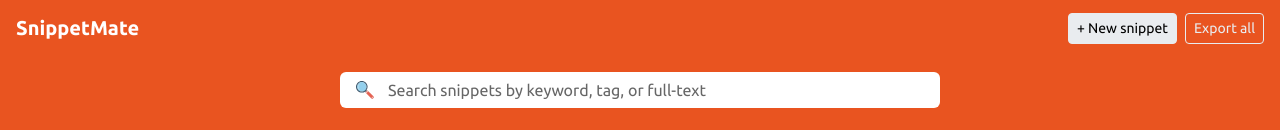
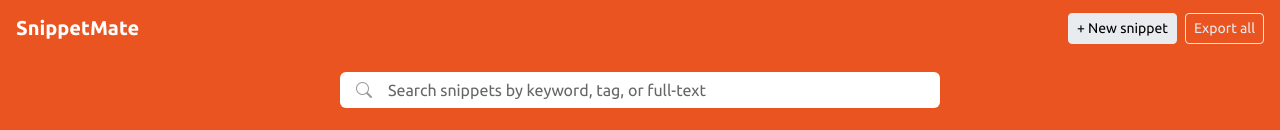
Before and after one commit to hexawulf/SnippetMate, a Vue app in the folder frontend/: page / in a window 1280 px wide. Shown: the top 130 px of the page. Built offline with nearby package versions, Linux system fonts and the light colour scheme.

Commit message:
feat(frontend) Day 4: I replaced the inline SVG with bootstrap-icons search icon (npm install bootstrap-icons)

```diff
--- a/frontend/package.json
+++ b/frontend/package.json
@@ -11,6 +11,7 @@
   "dependencies": {
     "@popperjs/core": "^2.11.8",
     "bootstrap": "^5.3.8",
+    "bootstrap-icons": "^1.13.1",
     "bootswatch": "^5.3.8",
     "vue": "^3.5.32"
   },
--- a/frontend/src/components/SearchBar.vue
+++ b/frontend/src/components/SearchBar.vue
@@ -16,24 +16,8 @@ defineEmits(['update:modelValue'])
       />
 
 
-
-      <!-- Magnifier icon — https://www.svgrepo.com/svg/263197/magnifying-glass-search -->
-  <svg class="position-absolute top-50 start-0 translate-middle-y ms-3"
-     width="18" height="18" viewBox="0 0 491.52 491.52"
-     xmlns="http://www.w3.org/2000/svg">
-  <ellipse style="opacity:0.5;fill:#27A2DB;" cx="158.537" cy="158.536" rx="129.777" ry="129.777"/>
-  <path style="opacity:0.5;fill:#FFFFFF;" d="M98.081,234.62c-43.316-43.315-43.882-112.979-1.264-155.595
-    c9.509-9.511,20.41-16.745,32.021-21.96c-16.497,4.812-32.056,13.702-45.064,26.71c-41.288,41.289-41.289,108.231,0,149.521
-    c18.282,18.281,41.596,28.431,65.483,30.523C130.561,258.986,112.79,249.33,98.081,234.62z"/>
-  <path style="fill:#3A556A;" d="M270.636,46.433c-61.912-61.912-162.291-61.911-224.202,0.001s-61.912,162.291-0.001,224.202
-    c57.054,57.054,146.703,61.394,208.884,13.294l14.18,14.182l28.615-28.613l-14.182-14.182
-    C332.029,193.137,327.69,103.487,270.636,46.433z M250.301,250.302c-50.681,50.681-132.852,50.681-183.534,0
-    c-50.68-50.681-50.68-132.852,0.002-183.533s132.85-50.681,183.531,0C300.982,117.45,300.982,199.621,250.301,250.302z"/>
-  <path style="fill:#E56353;" d="M305.823,258.865l-46.959,46.958c-2.669,2.67-2.669,6.996,0,9.665l174.339,174.338
-    c12.132,12.133,68.755-44.49,56.623-56.623L315.488,258.865C312.819,256.196,308.493,256.196,305.823,258.865z"/>
-  <rect x="409.379" y="442.628" transform="matrix(-0.7071 0.7071 -0.7071 -0.7071 1084.9951 449.4294)" style="fill:#EBF0F3;" width="80.077" height="13.594"/>
-  <rect x="260.671" y="293.889" transform="matrix(-0.7071 0.7071 -0.7071 -0.7071 725.9606 300.6683)" style="fill:#EBF0F3;" width="80.077" height="13.594"/>
-</svg>
+      <i class="bi bi-search position-absolute top-50 start-0 translate-middle-y ms-3 opacity-50"
+      style="font-size: 1rem; color: #333;"></i>
 
     </div>
   </div>
--- a/frontend/src/main.js
+++ b/frontend/src/main.js
@@ -1,5 +1,6 @@
 import 'bootswatch/dist/united/bootstrap.min.css'
 import 'bootstrap/dist/js/bootstrap.bundle.min.js'
+import 'bootstrap-icons/font/bootstrap-icons.css'
 import { createApp } from 'vue'
 import App from './App.vue'
 
```
Also changed, not shown: 1 other file (tests, documents, lock files or other folders).
